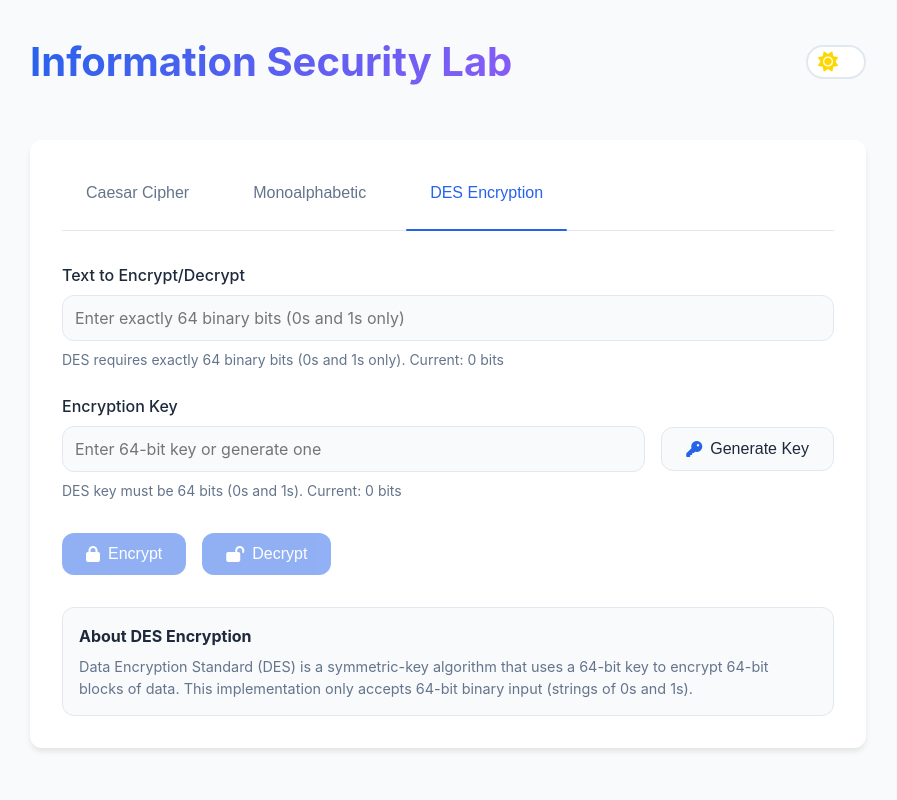
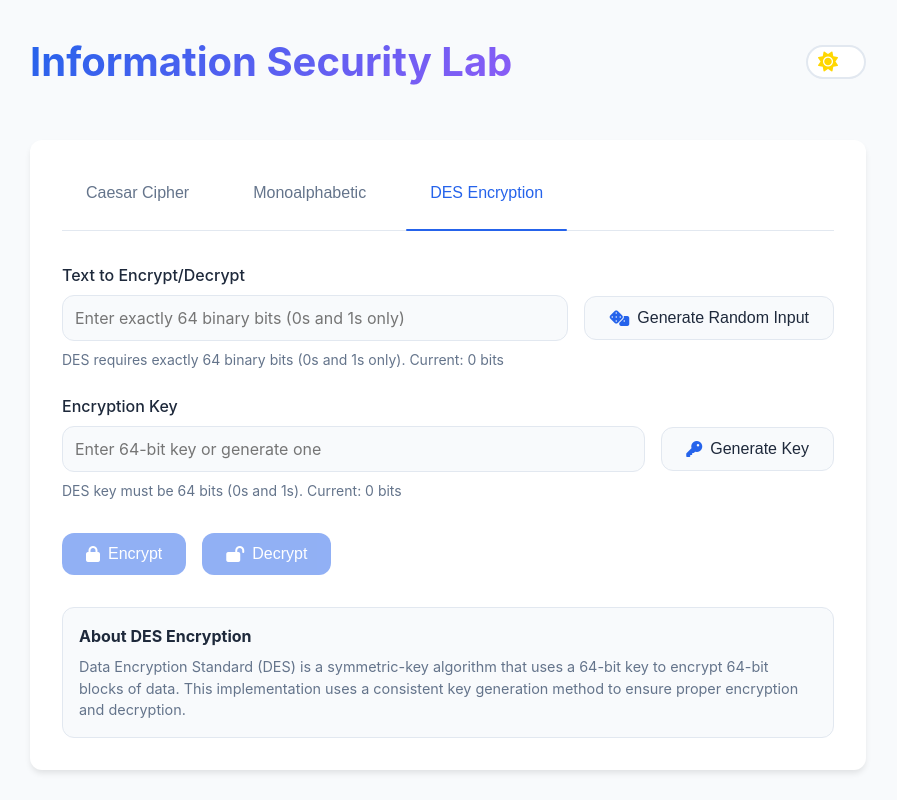
Before and after one commit to RezdarNajeeb/Information-Security-Algorithms-Frontend, a React (Vite) app: page / in a window 1280 px wide. Both pictures are taken after a click on the button "DES Encryption". Shown: the top 800 px of the page, without its empty margins (192-1089 px from the left). Built offline with nearby package versions, Linux system fonts and the light colour scheme.

Commit message:
Implement client-side key generation fallback and enhance DES input validation

```diff
--- a/src/App.jsx
+++ b/src/App.jsx
@@ -2,6 +2,13 @@ import {useState, useEffect} from 'react';
 import './App.css';
 
 const API_BASE_URL = 'https://cool-georgeanna-isakoya-c6ce14a1.koyeb.app';
+
+// Fixed seed for key generation (client-side fallback)
+const generateFixedKey = () => {
+    // This is just a fallback in case the API is unavailable
+    // The real consistent generation happens on the backend
+    return '1010101010101010101010101010101010101010101010101010101010101010';
+};
 
 const TabButton = ({active, onClick, children}) => (
     <button
@@ -118,6 +125,8 @@ export default function App() {
                     binary: response.binary_ciphertext,
                     key: response.key
                 });
+                // Save the key for decryption
+                setKey(response.key);
             } else {
                 setResult({
                     text: response.decrypted_text,
@@ -145,7 +154,12 @@ export default function App() {
             const response = await apiRequest(endpoint);
             setKey(response.key);
         } catch (error) {
+            // Fallback to client-side generation if API fails
+            if (activeTab === 'des') {
+                setKey(generateFixedKey());
+            } else {
                 console.error('Key generation failed:', error);
+            }
         }
     };
 
@@ -166,9 +180,11 @@ export default function App() {
                 return false;
             }
         }
-        if (activeTab === 'des' && key && key.length !== 64) {
-            setError('DES key must be exactly 64 bits.');
+        if (activeTab === 'des' && key) {
+            if (key.length !== 64 || !/^[01]+$/.test(key)) {
+                setError('DES key must be exactly 64 bits (0s and 1s only).');
                 return false;
+            }
         }
         return true;
     };
@@ -187,6 +203,12 @@ export default function App() {
                 handleDESOperation(operation);
                 break;
         }
+    };
+
+    // Helper function to generate a random 64-bit binary string for user input
+    const generateRandomBinaryInput = () => {
+        const bits = Array.from({length: 64}, () => Math.round(Math.random())).join('');
+        setText(bits);
     };
 
     return (
@@ -233,12 +255,32 @@ export default function App() {
                 <div className="input-section">
                     <div className="input-group">
                         <label>Text to Encrypt/Decrypt</label>
+                        {activeTab === 'des' ? (
+                            <div className="key-section">
+                                <input
+                                    type="text"
+                                    value={text}
+                                    onChange={(e) => setText(e.target.value)}
+                                    placeholder="Enter exactly 64 binary bits (0s and 1s only)"
+                                    className="flex-grow"
+                                />
+                                <button
+                                    onClick={generateRandomBinaryInput}
+                                    disabled={loading}
+                                    className="secondary-button"
+                                >
+                                    <i className="fas fa-dice" style={{color: 'var(--primary-color)'}}></i> Generate
+                                    Random Input
+                                </button>
+                            </div>
+                        ) : (
                             <input
                                 type="text"
                                 value={text}
                                 onChange={(e) => setText(e.target.value)}
                                 placeholder={activeTab === 'des' ? "Enter exactly 64 binary bits (0s and 1s only)" : "Enter text to encrypt/decrypt"}
                             />
+                        )}
                         {activeTab === 'des' && (
                             <span className="input-help">
                                 DES requires exactly 64 binary bits (0s and 1s only). Current: {text.length} bits
@@ -283,6 +325,7 @@ export default function App() {
                             {activeTab === 'des' && (
                                 <span className="input-help">
                   DES key must be 64 bits (0s and 1s). Current: {key.length} bits
+                                    {key.length === 64 && /^[01]+$/.test(key) ? ' (valid)' : ''}
                 </span>
                             )}
                             {activeTab === 'mono' && (
@@ -368,7 +411,7 @@ export default function App() {
                         {activeTab === 'mono' &&
                             'Monoalphabetic cipher uses a fixed substitution alphabet where each letter is mapped to another letter. Unlike Caesar cipher, the mapping is not based on a simple shift.'}
                         {activeTab === 'des' &&
-                            'Data Encryption Standard (DES) is a symmetric-key algorithm that uses a 64-bit key to encrypt 64-bit blocks of data. This implementation only accepts 64-bit binary input (strings of 0s and 1s).'}
+                            'Data Encryption Standard (DES) is a symmetric-key algorithm that uses a 64-bit key to encrypt 64-bit blocks of data. This implementation uses a consistent key generation method to ensure proper encryption and decryption.'}
                     </p>
                 </div>
             </div>
```
Lines whose indentation alone changed are shown as unchanged.
